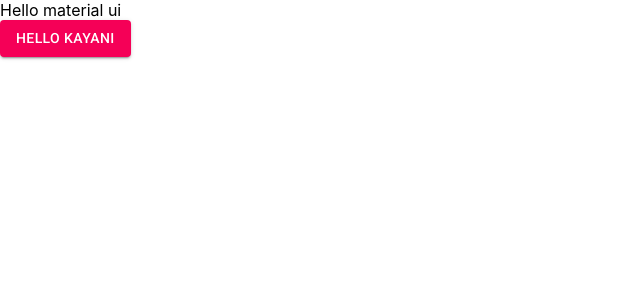
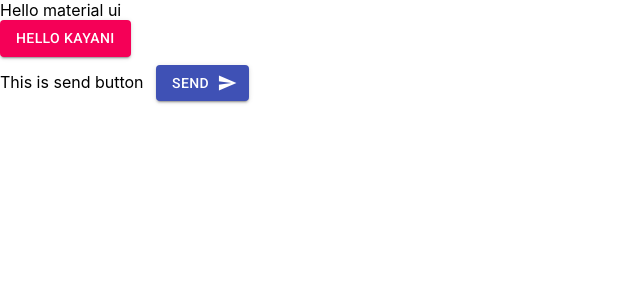
Before and after one commit to MuhammadSaqib786/Sample-React, a React (Create React App) app: page / in a window 1280 px wide. Shown: the top 300 px of the page, without its empty margins (0-640 px from the left). Built offline with nearby package versions, Linux system fonts and the light colour scheme.

Commit message:
added send button material ui

```diff
--- a/public/index.html
+++ b/public/index.html
@@ -4,6 +4,7 @@
     <meta charset="utf-8" />
     <link rel="icon" href="%PUBLIC_URL%/favicon.ico" />
     <link rel="stylesheet" href="https://fonts.googleapis.com/css?family=Roboto:300,400,500,700&display=swap" />
+    <link rel="stylesheet" href="https://fonts.googleapis.com/icon?family=Material+Icons" />
     <meta name="viewport" content="width=device-width, initial-scale=1" />
     <meta name="theme-color" content="#000000" />
     <meta
--- a/src/App.js
+++ b/src/App.js
@@ -1,12 +1,31 @@
 import React from 'react';
 import './App.css';
+import { makeStyles } from '@material-ui/core/styles';
 import { Button } from '@material-ui/core';
+import Icon from '@material-ui/core/Icon';
 
 function App() {
+  const useStyles = makeStyles((theme) => ({
+    button: {
+      margin: theme.spacing(1),
+    },
+  }));
+
+  const classes = useStyles();
 
 return <div >
   Hello material ui <br/>
   <Button variant="contained" color="secondary">Hello Kayani</Button>
+ <br/>
+ This is send button   <Button
+        variant="contained"
+        color="primary"
+        className={classes.button}
+        endIcon={<Icon>send</Icon>}
+      >
+        Send
+      </Button>
+
  </div>
 }
 
```
